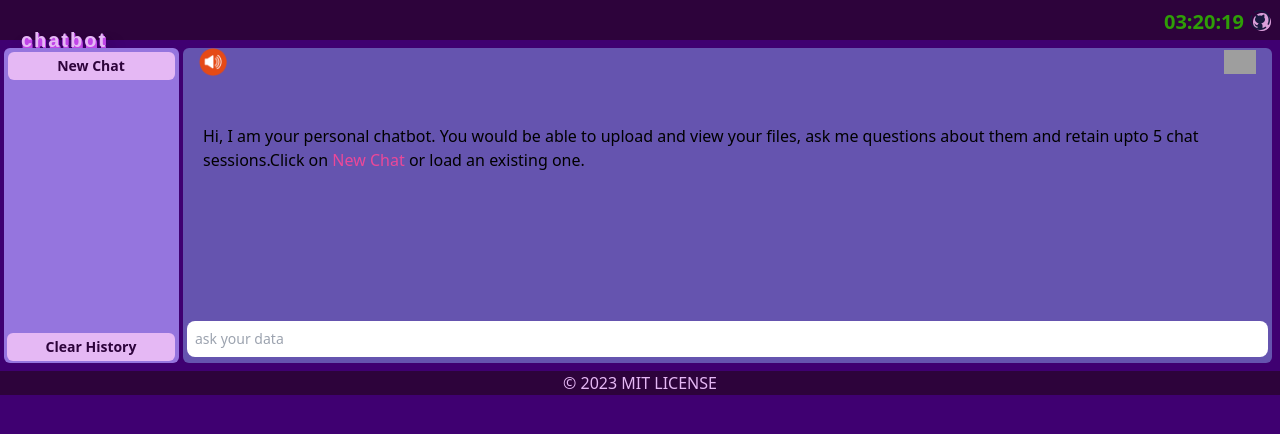
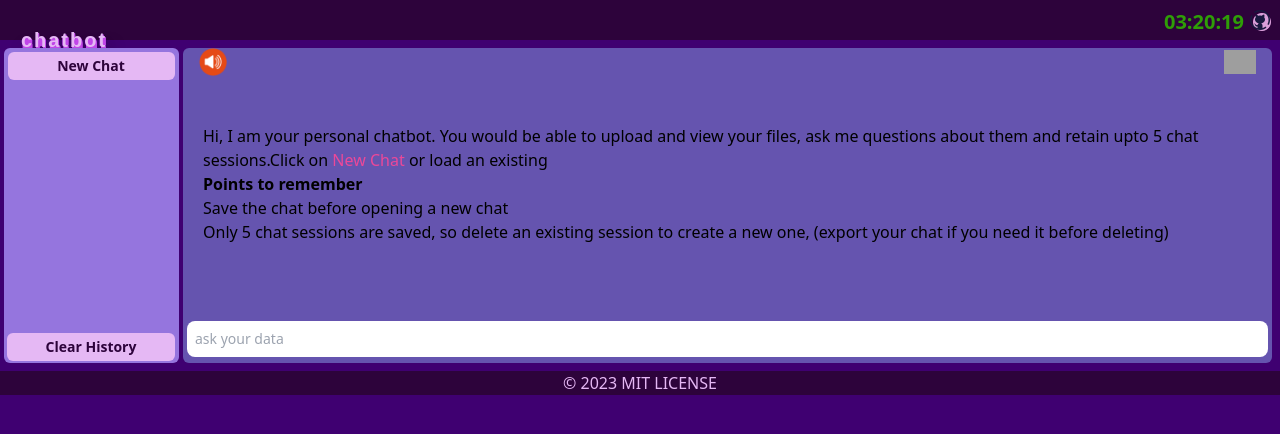
Before and after one commit to raghujhts13/private-chatbot, a Flask app: page / in a window 1280 px wide. Shown: the top 434 px of the page. Run offline with Flask 3, Linux system fonts and the light colour scheme; parts of the project's set-up code (start-up, migrations or seed data) failed here and were passed over; some libraries are stand-ins or nearby versions; some web fonts are replaced; grey boxes are pictures that could not be loaded.

Commit message:
working version 1

```diff
--- a/templates/index.html
+++ b/templates/index.html
@@ -102,7 +102,16 @@
                 <div id="allchats">
                     <div class="rounded-md p-3 col-start-2 col-end-8 emptychat px-5 py-12">
                         Hi, I am your personal chatbot. You would be able to upload and view your files,
-                        ask me questions about them and retain upto 5 chat sessions.Click on <span class="text-pink-500">New Chat</span> or load an existing one.
+                        ask me questions about them and retain upto 5 chat sessions.Click on <span class="text-pink-500">
+                        New Chat</span> or load an existing <ol><b>Points to remember</b>
+                        <li>
+                            Save the chat before opening a new chat
+                        </li>
+                        <li>
+                            Only 5 chat sessions are saved, so delete an existing session to create a new one, (export your chat
+                            if you need it before deleting)
+                        </li>
+                        </ol>
                     </div>
                     <div class="rounded-md botarea p-3 col-start-2 col-end-8 initchatmsg hidden">
                         <div>
@@ -303,14 +312,6 @@ $("#newchat").click(function(){
             alert('only 5 sessions can be saved');
         }
         else{
-            // if(numberOfLiElements==0){
-            //     $('.1').removeClass('hidden');
-            // }
-            // else{
-            //     for(let i=0;i<numberOfLiElements;i++){
-            //         $(`.${i+2}`).removeClass('hidden');
-            //     }
-            // }
             $(`.${message}`).removeClass('hidden');
             $(".chatmsg").addClass('hidden');
             $(".initchatmsg").addClass('hidden');
```
Also changed, not shown: progress.md (renamed from README.md).
